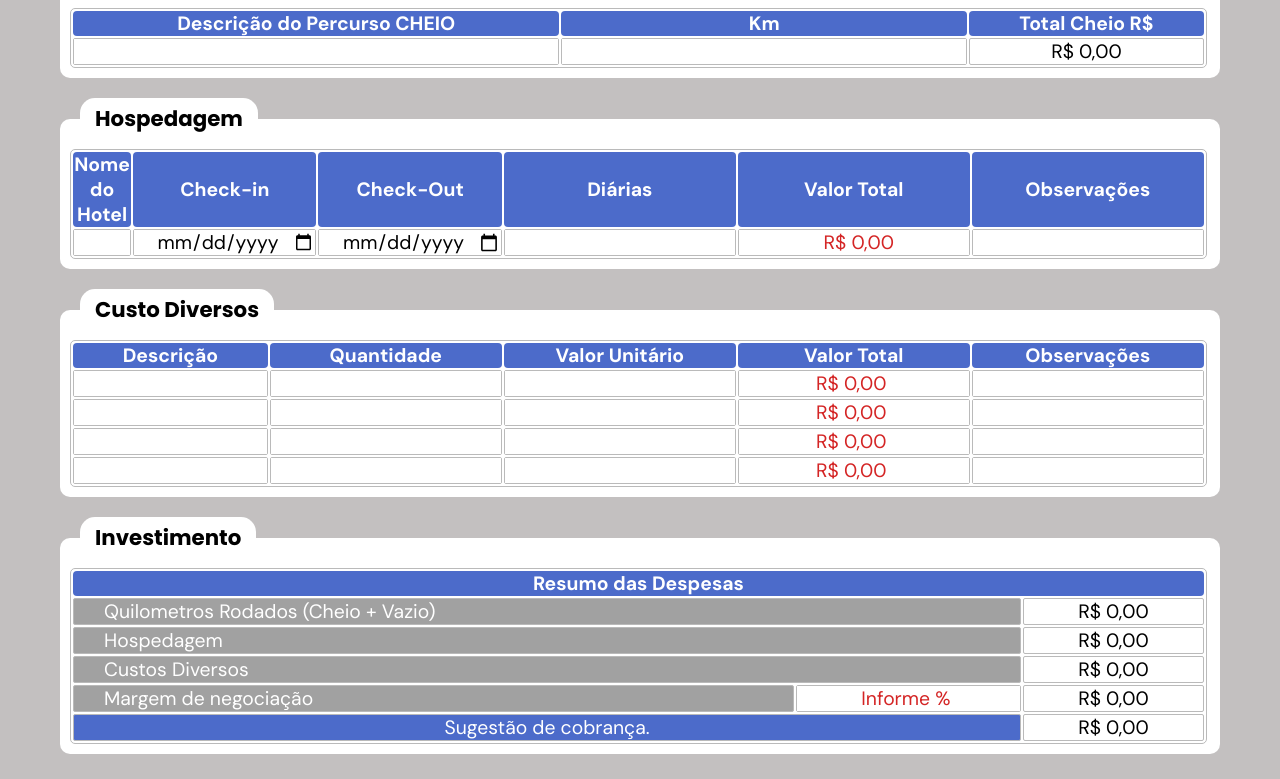
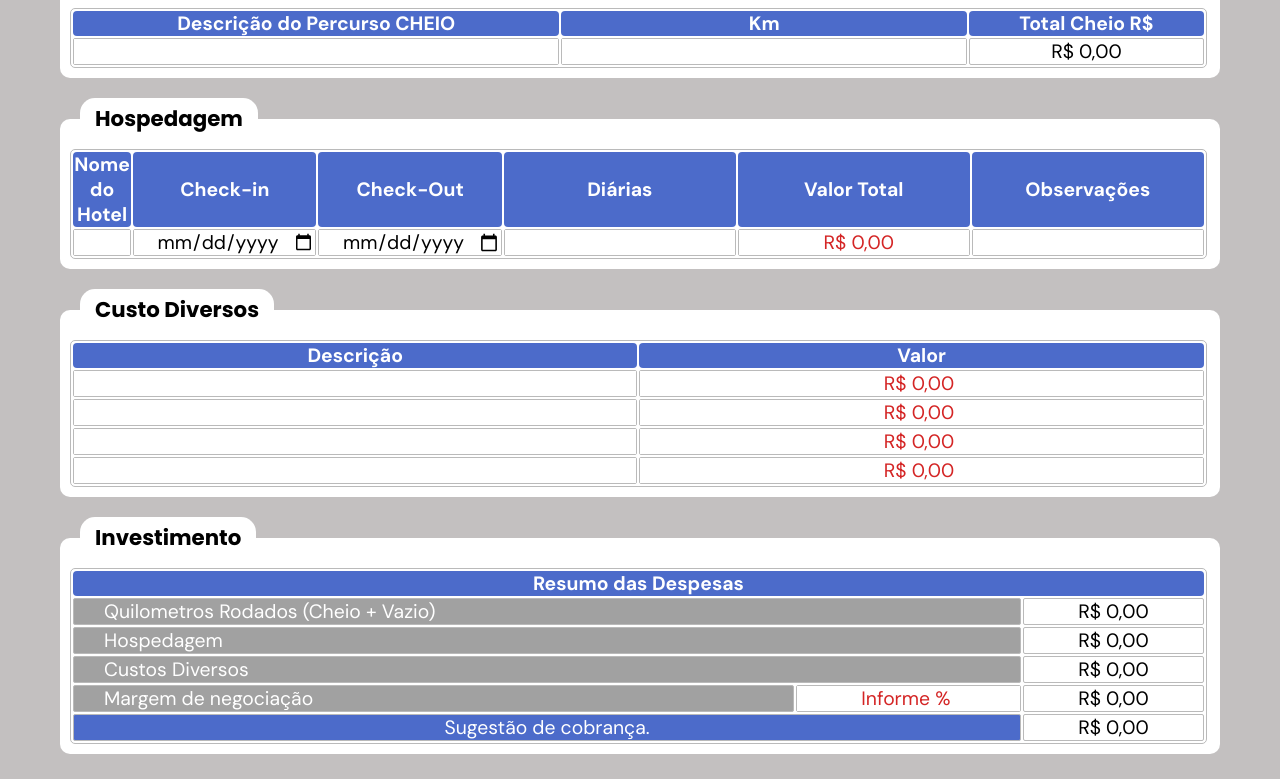
Before and after one commit to laurolabegaline/cotaquions.app, a website: page index.html in a window 1280 px wide. Shown: the part 883-1662 px from the top of the page. Drawn offline with Linux system fonts and the light colour scheme.

Commit message:
Update app

```diff
--- a/index.html
+++ b/index.html
@@ -214,46 +214,55 @@
 						<table id="custos">
 							<tr>
 								<th>Descrição</th>
-								<th>Quantidade</th>
-								<th>Valor Unitário</th>
-								<th>Valor Total</th>
-								<th>Observações</th>
+								<th>Valor</th>
 							</tr>
 							<tr>
 								<td><input type="text" class="sizetext" /></td>
-								<td><input type="text" /></td>
-								<td><input type="number" name="" id="" /></td>
 								<td>
-									<input type="number" name="" id="" placeholder="R$ 0,00" />
+									<input
+										class="sizetext"
+										type="number"
+										name=""
+										id=""
+										placeholder="R$ 0,00"
+									/>
 								</td>
-								<td><input type="text" name="" id="" /></td>
 							</tr>
 							<tr>
 								<td><input type="text" class="sizetext" /></td>
-								<td><input type="text" /></td>
-								<td><input type="number" name="" id="" /></td>
 								<td>
-									<input type="number" name="" id="" placeholder="R$ 0,00" />
+									<input
+										class="sizetext"
+										type="number"
+										name=""
+										id=""
+										placeholder="R$ 0,00"
+									/>
 								</td>
-								<td><input type="text" name="" id="" /></td>
 							</tr>
 							<tr>
 								<td><input type="text" class="sizetext" /></td>
-								<td><input type="text" /></td>
-								<td><input type="number" name="" id="" /></td>
 								<td>
-									<input type="number" name="" id="" placeholder="R$ 0,00" />
+									<input
+										class="sizetext"
+										type="number"
+										name=""
+										id=""
+										placeholder="R$ 0,00"
+									/>
 								</td>
-								<td><input type="text" name="" id="" /></td>
 							</tr>
 							<tr>
 								<td><input type="text" class="sizetext" /></td>
-								<td><input type="text" /></td>
-								<td><input type="number" name="" id="" /></td>
 								<td>
-									<input type="number" name="" id="" placeholder="R$ 0,00" />
+									<input
+										class="sizetext"
+										type="number"
+										name=""
+										id=""
+										placeholder="R$ 0,00"
+									/>
 								</td>
-								<td><input type="text" name="" id="" /></td>
 							</tr>
 						</table>
 					</fieldset>
--- a/js/main.js
+++ b/js/main.js
@@ -28,7 +28,6 @@ function attveiculo() {
 	let selecionar = document.querySelector("#veiculos");
 	let optionValue = selecionar.options[selecionar.selectedIndex];
 	let veiculoSelect = optionValue.value;
-	console.log(veiculoSelect);
 }
 //Formatar CPDF
 function formatarCampo(campoTexto) {
@@ -61,7 +60,6 @@ const priceVANC = [10, 3.75, 2.75, 2.2];
 function alteraimg() {
 	let slideimg = document.querySelector("#galeria");
 	let location = "./img/" + veiculoSelect + ".jpg";
-	console.log(location);
 	slideimg.src = location;
 }
 
@@ -194,7 +192,6 @@ function AlterarValorKm() {
 				currency: "BRL",
 			});
 			resumoKmTotal.innerText = resumosomaTotalFormatado;
-			console.log("ola");
 		}
 	}
 
```
